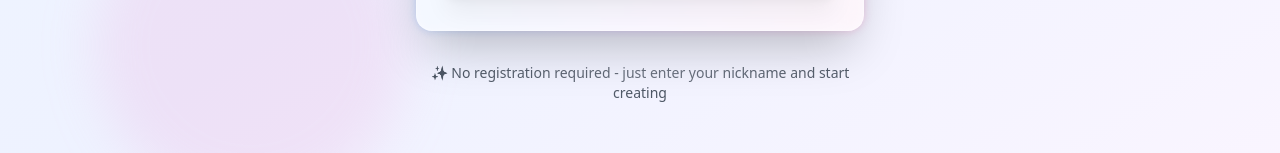
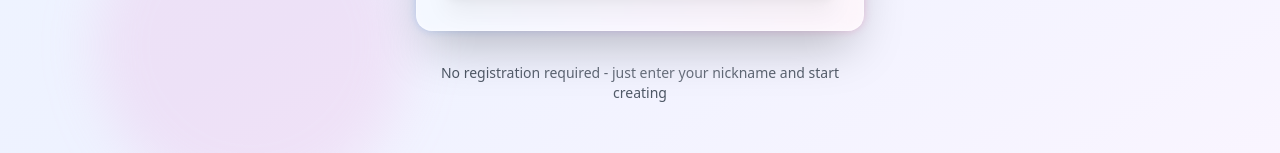
Before and after one commit to FARDIN98/collab-slides, a Next.js app: page / in a window 1280 px wide. Shown: the part 597-750 px from the top of the page. Built offline with nearby package versions, Linux system fonts and the light colour scheme.

Commit message:
style: remove sparkle emoji from landing page text

```diff
--- a/app/page.jsx
+++ b/app/page.jsx
@@ -196,7 +196,7 @@ export default function Home() {
           <div className="text-center">
             <p className="text-sm text-gray-500">
               <span className="bg-gradient-to-r from-gray-600 via-gray-500 to-gray-600 bg-clip-text text-transparent hover:from-blue-500 hover:via-purple-500 hover:to-indigo-500 transition-all duration-300 cursor-default">
-                ✨ No registration required - just enter your nickname and start creating
+                 No registration required - just enter your nickname and start creating
               </span>
             </p>
           </div>
```
